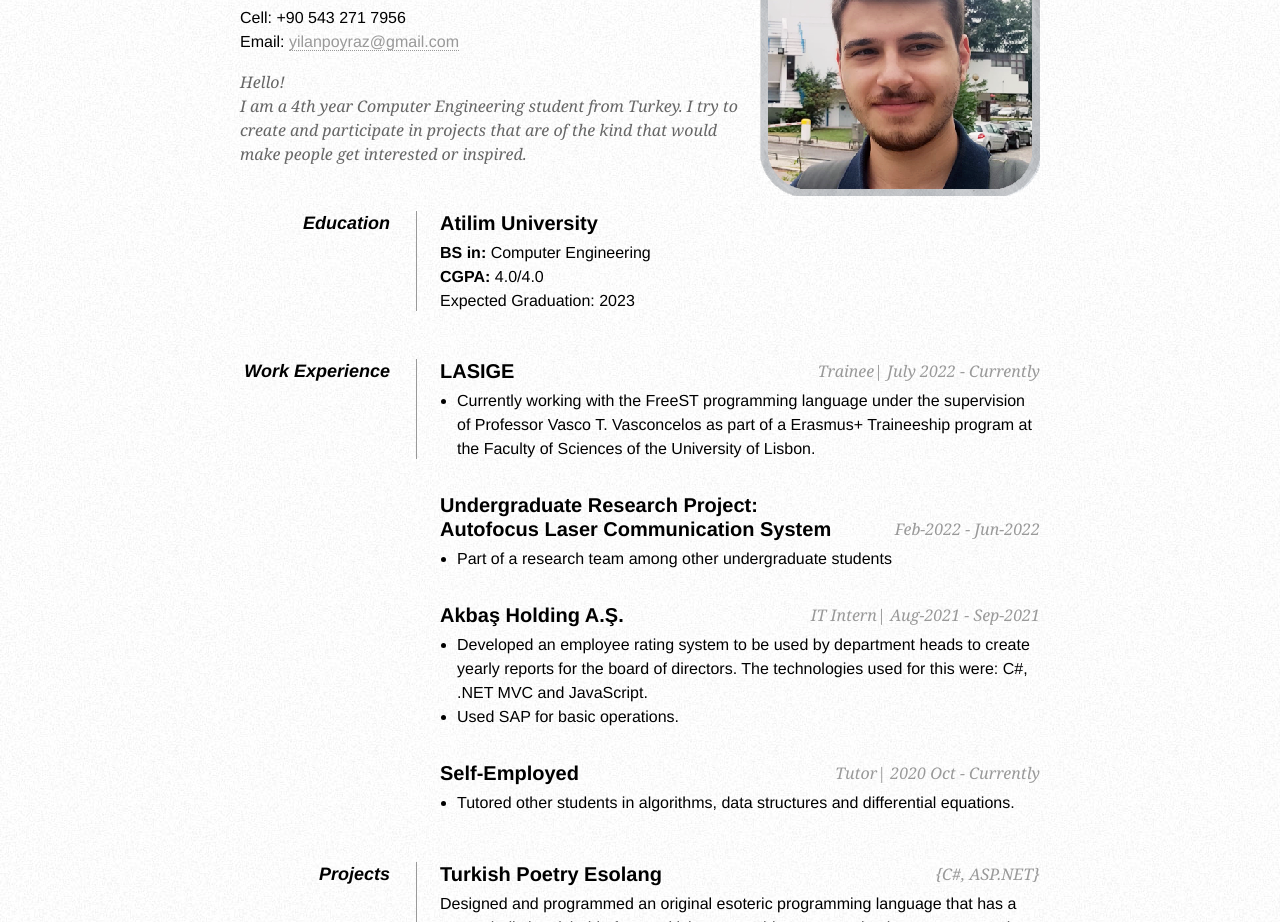
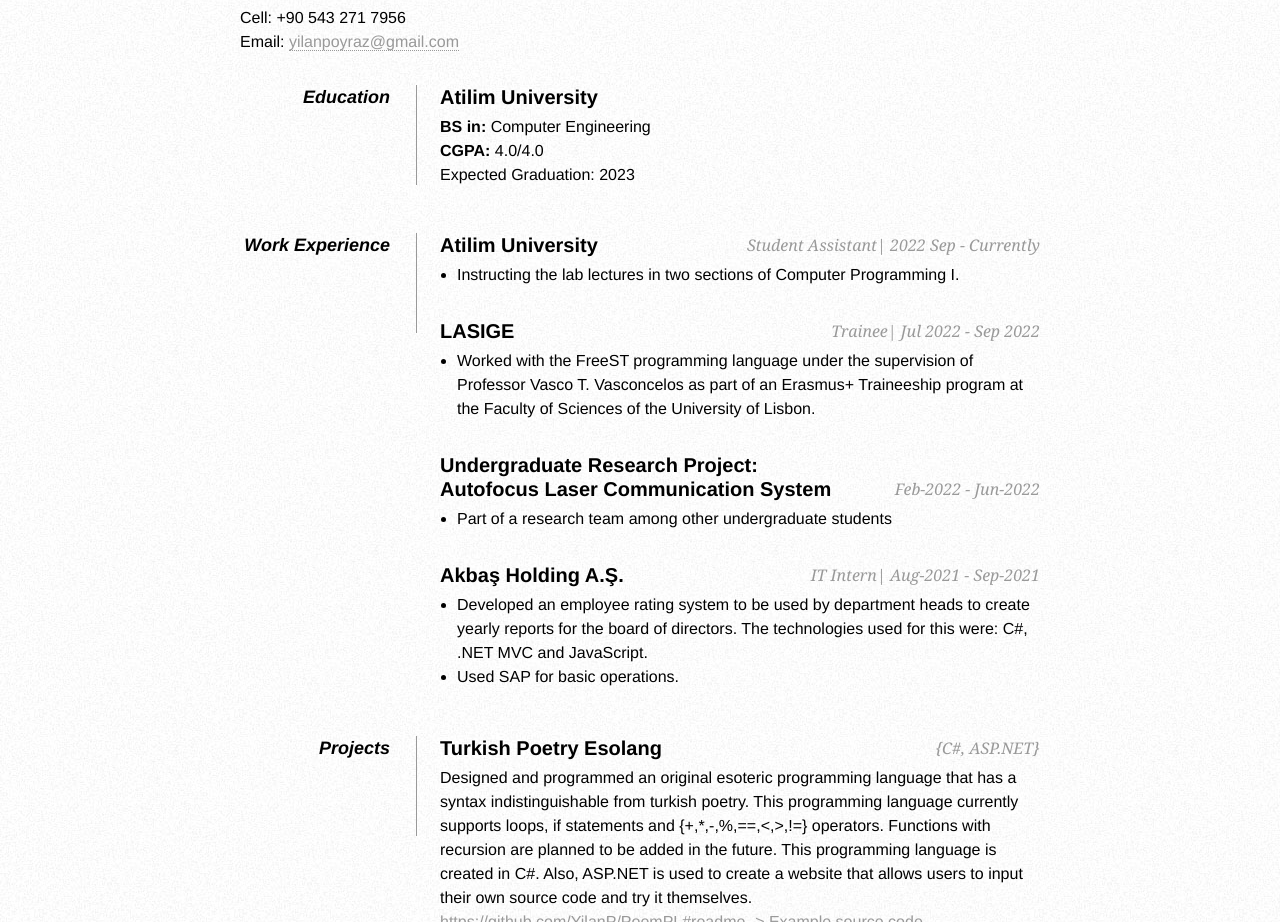
Before and after one commit to YilanP/YilanP.github.io, a plain HTML site: page index.html in a window 1280 px wide. Shown: the part 91-1013 px from the top of the page. Drawn offline with Linux system fonts and the light colour scheme.

Commit message:
Update index.html

```diff
--- a/index.html
+++ b/index.html
@@ -33,7 +33,6 @@
 
     <div id="page-wrap">
 
-        <img src="images/Photo.png" alt="Photo of Myself" id="pic" />
 
         <div id="contact-info" class="vcard">
 
@@ -48,10 +47,7 @@
         </div>
 
         <div id="objective">
-            <p>
-                Hello!<br>I am a 4th year Computer Engineering student from Turkey. I try to create and participate in projects that are
-                of the kind that would make people get interested or inspired.
-            </p>
+
         </div>
 
         <div class="clear"></div>
@@ -75,9 +71,14 @@
 
             <dt>Work Experience</dt>
             <dd>
-                <h2>LASIGE<span>Trainee| July 2022 - Currently</span></h2>
+			<h2>Atilim University
+                    <span>Student Assistant| 2022 Sep - Currently</span></h2>
                 <ul>
-                <li>Currently working with the FreeST programming language under the supervision of Professor Vasco T. Vasconcelos as part of a Erasmus+ Traineeship program at the Faculty of Sciences of the University of Lisbon.
+                    <li>Instructing the lab lectures in two sections of Computer Programming I.</li>
+                </ul>
+                <h2>LASIGE<span>Trainee| Jul 2022 - Sep 2022</span></h2>
+                <ul>
+                <li>Worked with the FreeST programming language under the supervision of Professor Vasco T. Vasconcelos as part of an Erasmus+ Traineeship program at the Faculty of Sciences of the University of Lisbon.
                 </ul>
 
 
@@ -90,11 +91,7 @@
                     <li>Developed an employee rating system to be used by department heads to create yearly reports for the board of directors. The technologies used for this were: C#, .NET MVC and JavaScript.</li>
                     <li>Used SAP for basic operations.</li>
                 </ul>
-                <h2>Self-Employed
-                    <span>Tutor| 2020 Oct - Currently</span></h2>
-                <ul>
-                    <li>Tutored other students in algorithms, data structures and differential equations.</li>
-                </ul>
+
 
             </dd>
 
@@ -108,7 +105,7 @@ indistinguishable from turkish poetry. This programming language currently suppo
 statements and {+,*,-,%,==,<,>,!=} operators. Functions with recursion are planned to be added in the
 future. This programming language is created in C#. Also, ASP.NET is used to create a website that
 allows users to input their own source code and try it themselves. <br>
-                 <a href="https://github.com/YilanP/PoemPL#readme">->Example source code</a>
+                 <a href="https://github.com/YilanP/PoemPL#readme">https://github.com/YilanP/PoemPL#readme -> Example source code</a>
 
                  <br>
                  <br>
@@ -129,7 +126,7 @@ strings.
             <dd class="clear"></dd>
 
             <dt>Skills</dt>
-            <dd><strong>Programming Languages and Tools: </strong>C++, C, C#, Python, Haskell, SQL, Unity, ASP.NET, SAP, OpenGL, HTML/CSS/JavaScript<br>
+            <dd><strong>Programming Languages and Tools: </strong>C++, C, C#, Python, Haskell, SQL, Unity, ASP.NET, SAP, HTML/CSS/JavaScript<br>
             <strong>Software: </strong>Adobe Premiere Pro / Photoshop / Flash <br>
             <strong>Languages: </strong>Turkish - Native, English - C1, German - A2
             <br><br>
```
